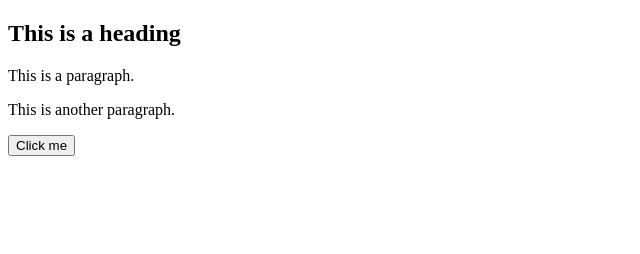
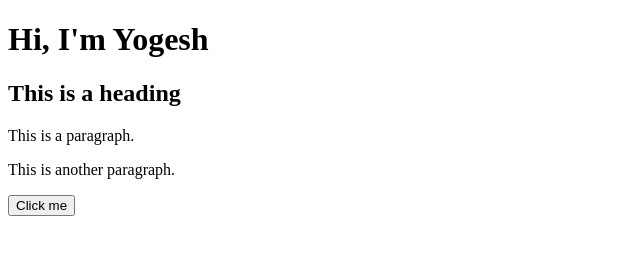
Before and after one commit to YbResonant/MyDemo, a plain HTML site: page index.html in a window 1280 px wide. Shown: the whole page, without its empty margins (0-640 px from the left). Drawn offline with nearby package versions, Linux system fonts and the light colour scheme; no server answers.

Commit message:
second commit

```diff
--- a/index.html
+++ b/index.html
@@ -11,7 +11,7 @@ $(document).ready(function(){
 </script>
 </head>
 <body>
-
+<h1>Hi, I'm Yogesh</h1>
 <h2>This is a heading</h2>
 
 <p>This is a paragraph.</p>
```
Lines whose indentation alone changed are shown as unchanged.
